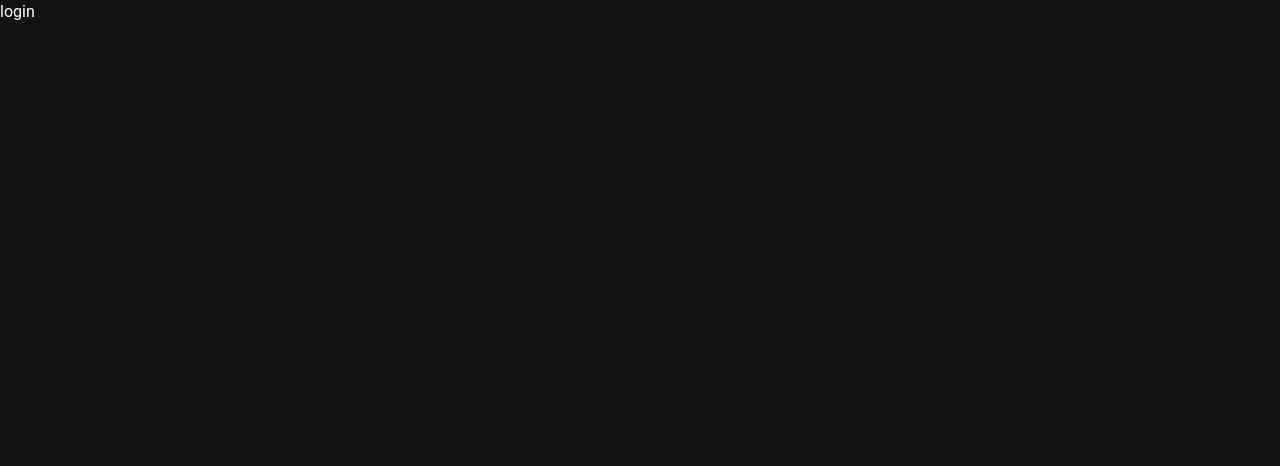
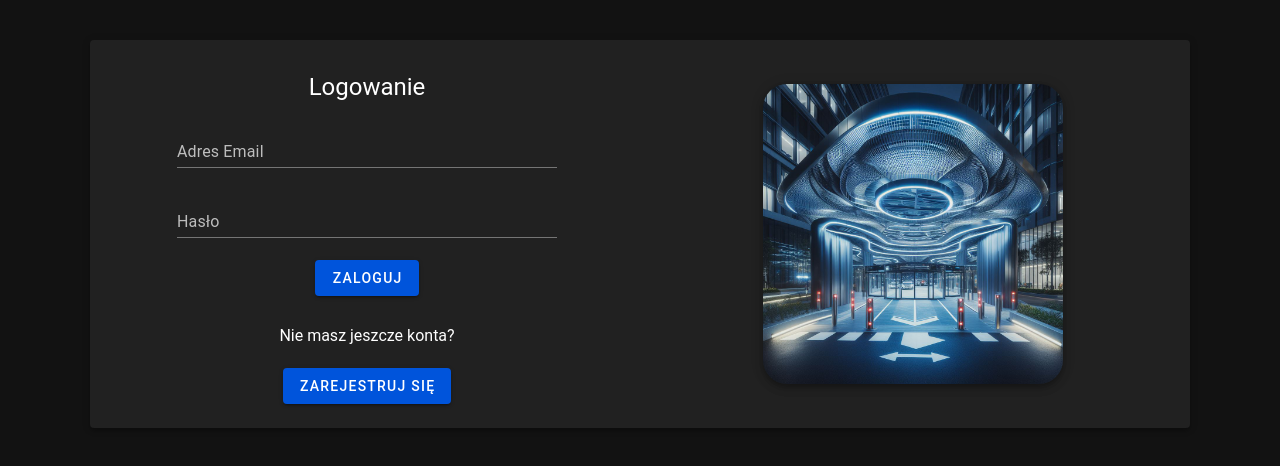
Before and after one commit to Lecrut/Parking-, a Nuxt app: page /auth/login in a window 1280 px wide. Shown: the top 466 px of the page. Built offline with nearby package versions, Linux system fonts and the light colour scheme.

Commit message:
add login view

```diff
--- a/pages/auth/login.vue
+++ b/pages/auth/login.vue
@@ -3,7 +3,60 @@
 </script>
 
 <template>
-  login
+  <v-sheet
+      class="d-flex align-center justify-center flex-wrap text-center mx-auto my-10 px-4"
+      elevation="4"
+      max-width="1100"
+      rounded
+  >
+    <v-row justify="center">
+      <v-col cols="12" sm="12" md="6">
+        <div class="d-flex flex-column align-center justify-center h-100 mx-2 py-3" >
+          <div class="text-h5 my-2">
+            Logowanie
+          </div>
+
+          <form class="w-75 my-2">
+
+            <v-text-field
+                label="Adres Email"
+                placeholder="example@mail.com"
+                type="email"
+            ></v-text-field>
+
+            <v-text-field
+                label="Hasło"
+                type="password"
+            ></v-text-field>
+
+            <v-btn>
+              Zaloguj
+            </v-btn>
+          </form>
+
+          <p class="my-5">
+            Nie masz jeszcze konta?
+          </p>
+
+          <v-btn to="/auth/register">
+            Zarejestruj się
+          </v-btn>
+        </div>
+      </v-col>
+      <v-col cols="12" sm="12" md="6">
+        <div class="d-flex flex-column align-center justify-center h-100 mx-2 pa-6">
+          <v-img
+              class="mx-auto my-5 elevation-5"
+              rounded="xl"
+              :width="300"
+              aspect-ratio="4/3"
+              cover
+              src="/login.jpeg"
+          />
+        </div>
+      </v-col>
+    </v-row>
+  </v-sheet>
 </template>
 
 <style scoped>
```
Also changed, not shown: public/login.jpeg (renamed from public/_70ad8a00-36da-4eea-b696-6aac7c90f7c3.jpeg).
